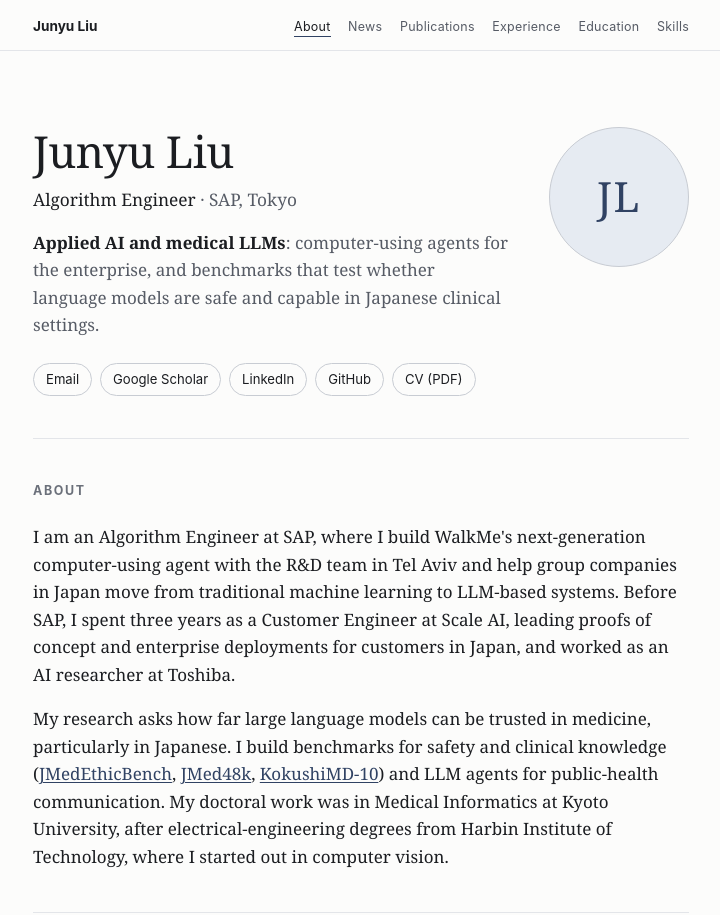
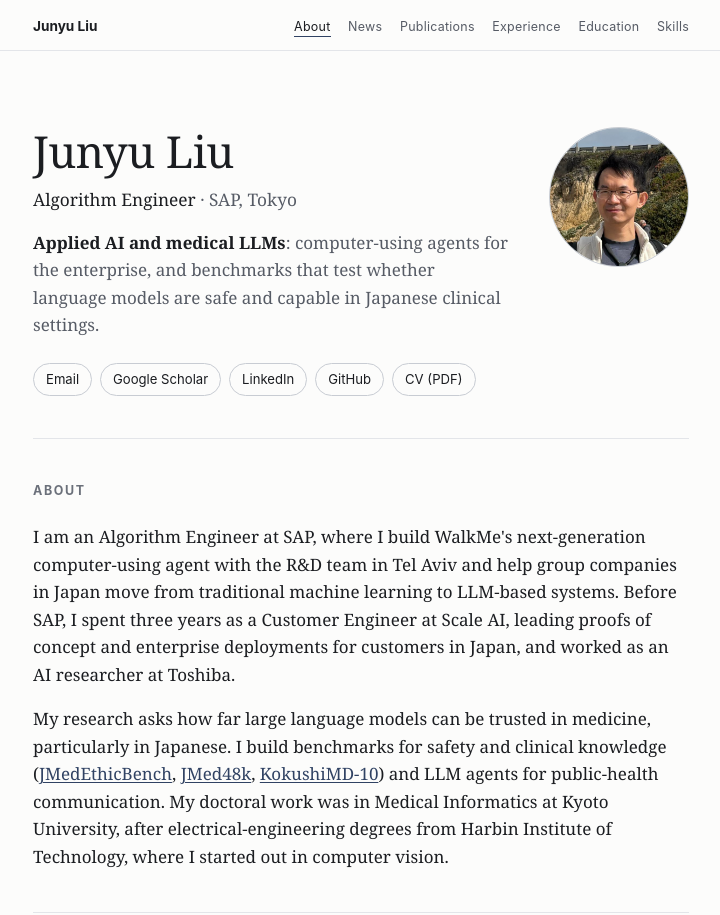
Before and after one commit to juniorliu95/juniorliu95.github.io, a plain HTML site: page index.html in a window 1280 px wide. Shown: the top 915 px of the page, without its empty margins (279-999 px from the left). Drawn offline with Linux system fonts and the light colour scheme.

Commit message:
Add portrait photo
Co-Authored-By: Claude Opus 5.5 <noreply@anthropic.com>

```diff
--- a/index.html
+++ b/index.html
@@ -12,6 +12,7 @@
 <meta property="og:title" content="Junyu Liu, AI Engineer &amp; Researcher">
 <meta property="og:description" content="Algorithm Engineer at SAP, Tokyo. Computer-using agents, and evaluation of medical LLMs in Japanese.">
 <meta property="og:url" content="https://juniorliu95.github.io/">
+<meta property="og:image" content="https://juniorliu95.github.io/assets/profile.jpg">
 <meta name="twitter:card" content="summary">
 <link rel="canonical" href="https://juniorliu95.github.io/">
 <link rel="stylesheet" href="style.css">
@@ -42,7 +43,7 @@
         <p class="role">Algorithm Engineer <span class="org">· SAP, Tokyo</span></p>
         <p class="tagline"><b>Applied AI and medical LLMs</b>: computer-using agents for the enterprise, and benchmarks that test whether language models are safe and capable in Japanese clinical settings.</p>
       </div>
-      <div class="portrait" role="img" aria-label="Monogram JL">JL</div>
+      <img class="portrait" src="assets/profile.jpg" alt="Portrait of Junyu Liu" width="512" height="512" fetchpriority="high">
     </div>
 
     <ul class="contact" aria-label="Profiles">
--- a/style.css
+++ b/style.css
@@ -138,8 +138,7 @@ h1 {
 .tagline { color: var(--text-muted); margin: 0; max-width: 34rem; }
 .tagline b { color: var(--text); font-weight: 600; }
 
-/* Monogram stands in for a portrait. To use a photo, replace the <div class="portrait">
-   with <img class="portrait" src="assets/profile.jpg" alt="Portrait of Junyu Liu">. */
+/* Portrait photo. The div.portrait rule below is a monogram fallback if the photo is removed. */
 .portrait {
   width: clamp(6.5rem, 15vw, 8.75rem); aspect-ratio: 1; height: auto;
   border-radius: 50%; object-fit: cover;
```
Also changed, not shown: assets/profile.jpg (added), 1 other file.
